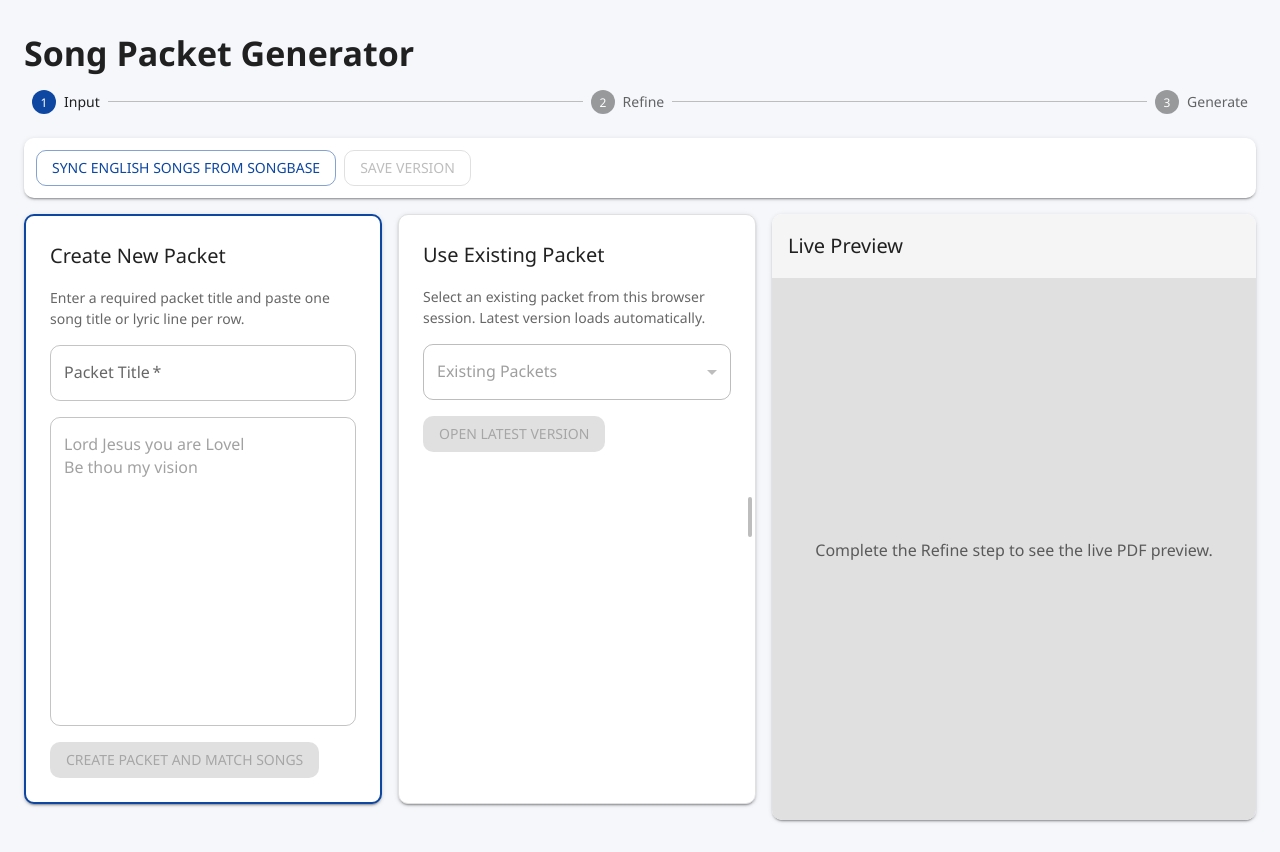
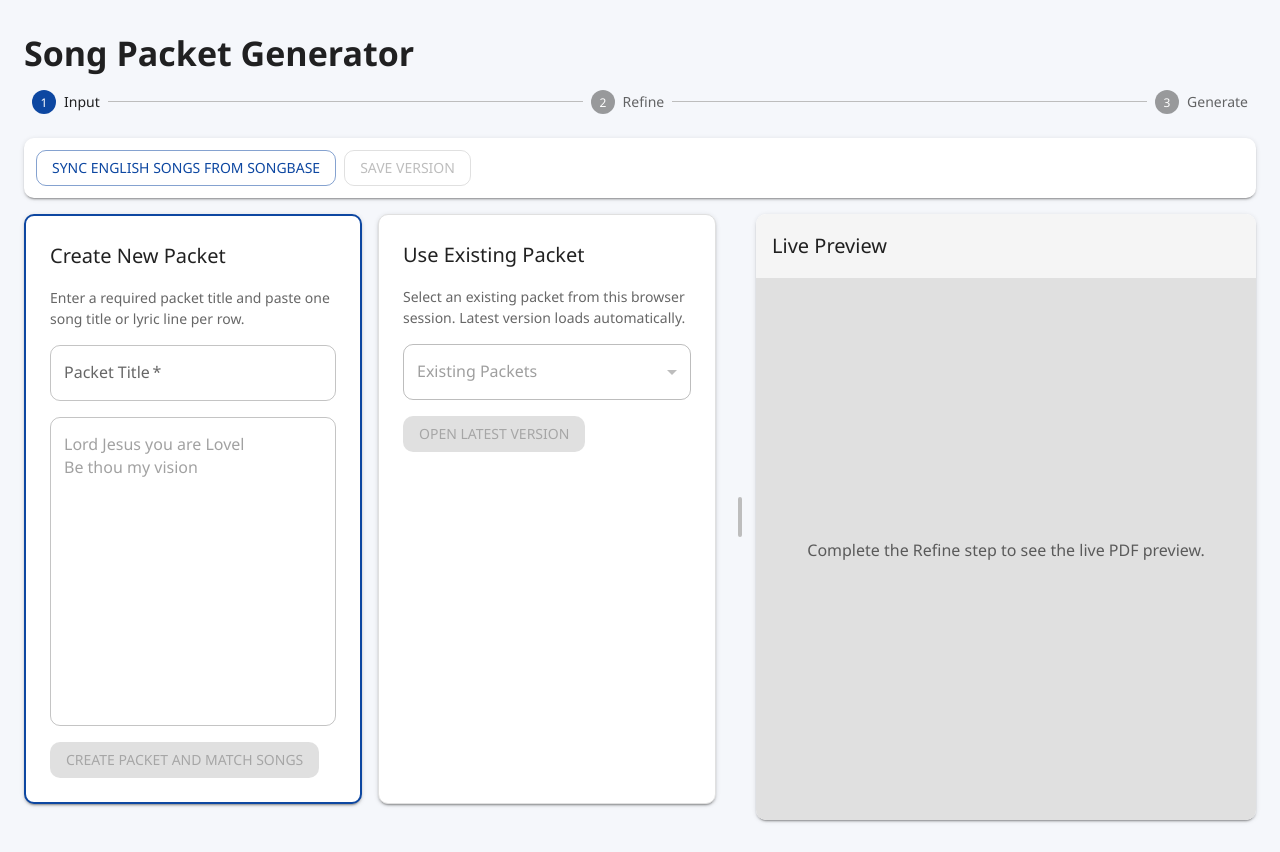
Before and after one commit to Phantasmiic/songpacketer, a React (Vite) app in the folder frontend/: page / in a window 1280 px wide. Built offline with nearby package versions, Linux system fonts and the light colour scheme.

Commit message:
fix: resizable sidebar drag logic and UI spacing

```diff
--- a/frontend/src/components/ResizableSidebar.jsx
+++ b/frontend/src/components/ResizableSidebar.jsx
@@ -3,15 +3,15 @@ import { Box } from '@mui/material';
 
 export default function ResizableSidebar({ children, initialWidth = 500, minWidth = 300, maxWidth = 800 }) {
   const [width, setWidth] = useState(initialWidth);
-  const isResizing = useRef(false);
+  const dragState = useRef({ isResizing: false, startX: 0, startWidth: 0 });
 
   useEffect(() => {
     const handleMouseMove = (e) => {
-      if (!isResizing.current) return;
+      if (!dragState.current.isResizing) return;
 
-      // Calculate width from the right side of the screen
-      // This assumes the sidebar is on the far right.
-      const newWidth = window.innerWidth - e.clientX;
+      const deltaX = e.clientX - dragState.current.startX;
+      // Since sidebar is on the right, moving mouse left (negative deltaX) increases width
+      const newWidth = dragState.current.startWidth - deltaX;
 
       // Add constraints
       const constrainedWidth = Math.max(minWidth, Math.min(newWidth, maxWidth, window.innerWidth - 400));
@@ -19,8 +19,8 @@ export default function ResizableSidebar({ children, initialWidth = 500, minWidt
     };
 
     const handleMouseUp = () => {
-      if (isResizing.current) {
-        isResizing.current = false;
+      if (dragState.current.isResizing) {
+        dragState.current.isResizing = false;
         document.body.style.cursor = 'default';
         document.body.style.userSelect = 'auto'; // Re-enable text selection
       }
@@ -37,7 +37,11 @@ export default function ResizableSidebar({ children, initialWidth = 500, minWidt
 
   const handleMouseDown = (e) => {
     e.preventDefault();
-    isResizing.current = true;
+    dragState.current = {
+      isResizing: true,
+      startX: e.clientX,
+      startWidth: width,
+    };
     document.body.style.cursor = 'col-resize';
     document.body.style.userSelect = 'none'; // Prevent text selection while dragging
   };
@@ -48,17 +52,19 @@ export default function ResizableSidebar({ children, initialWidth = 500, minWidt
       <Box
         onMouseDown={handleMouseDown}
         sx={{
-          width: '12px',
+          width: '16px',
           cursor: 'col-resize',
           bgcolor: 'transparent',
           display: 'flex',
           alignItems: 'center',
           justifyContent: 'center',
           transition: 'background-color 0.2s',
-          marginLeft: '-12px',
+          marginRight: '8px',
+          marginLeft: '16px',
           zIndex: 10,
           '&:hover': {
             bgcolor: 'rgba(0,0,0,0.05)',
+            borderRadius: '8px',
           },
           '&::after': {
             content: '""',
@@ -71,7 +77,7 @@ export default function ResizableSidebar({ children, initialWidth = 500, minWidt
         }}
       />
       {/* Sidebar Content */}
-      <Box sx={{ width, flexShrink: 0, pl: 2 }}>
+      <Box sx={{ width, flexShrink: 0 }}>
         {children}
       </Box>
     </Box>
```
